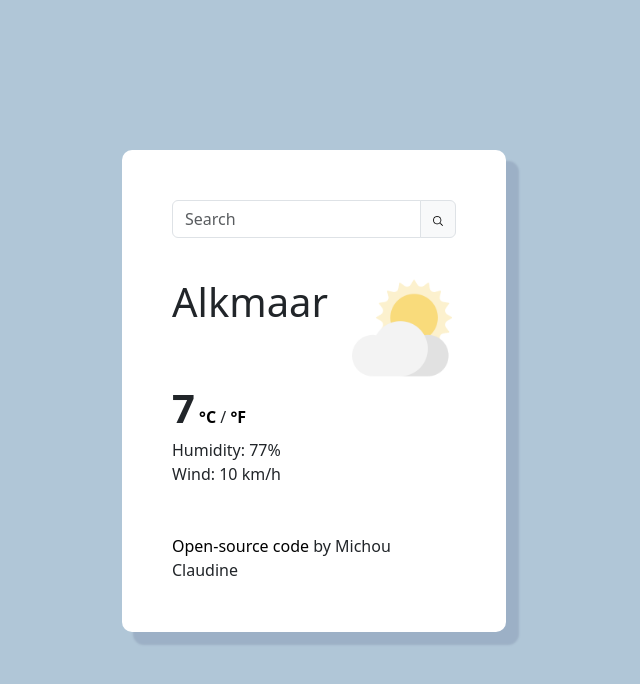
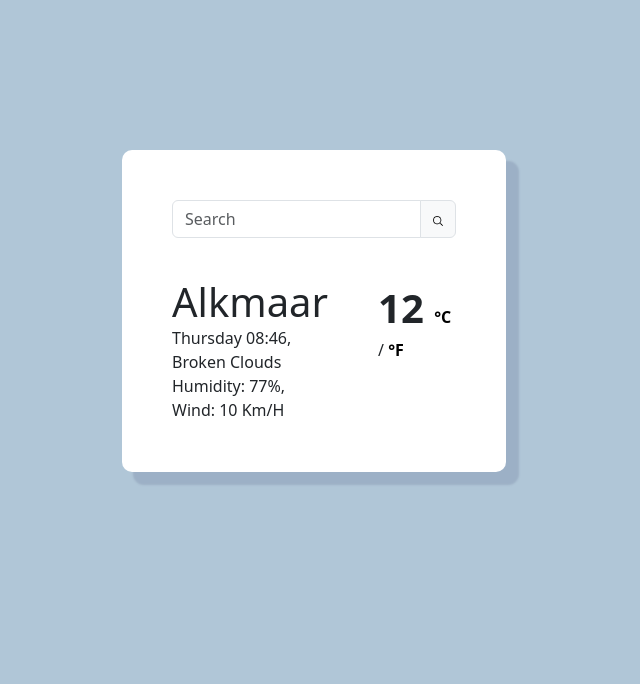
Before and after one commit to michouclaudine-code/weather-app, a plain HTML site: page index.html in a window 1280 px wide. Shown: the whole page, without its empty margins (326-966 px from the left). Drawn offline with nearby package versions, Linux system fonts and the light colour scheme.

Commit message:
Updated HTML structure

```diff
--- a/index.html
+++ b/index.html
@@ -17,6 +17,7 @@
   </head>
   <body>
     <div class="container">
+      <!-- Top section for search bar -->
       <div class="top">
         <div class="search">
           <form id="search-form">
@@ -36,32 +37,36 @@
           </form>
         </div>
       </div>
+      <!-- Mid section to display current weather information-->
       <div class="mid">
-        <div class="row justify-content-md-center">
-          <div class="col">
+        <div class="row">
+          <div class="col-6">
             <div class="city"><h1>Alkmaar</h1></div>
+            <ul>
+              <li>
+                <span>Thursday 08:46</span>,
+                <span class="weatherDescription">broken clouds</span>
+              </li>
+              <li>
+                <span class="humidity">Humidity: 77%</span>,
+                <span class="wind">Wind: 10 km/h</span>
+              </li>
+            </ul>
           </div>
-          <div class="col">
-            <img src="images/cloudy.png" width="100px" />
-          </div>
-          <div class="col">
-            <div class="temperature">
-              <span class="currentTemp">7</span>
-              <a href="#" id="celcius"><strong>°C</strong></a> /
-              <a href="#" id="fahrenheit"><strong>°F</strong></a>
+          <div class="col-lg-6 col-md-6 col-sm-8">
+            <div class="temperature-container d-flex justify-content-end">
+              <canvas width="52" height="52"></canvas>
+              <div class="temperature">
+                <span class="currentTemp">12 </span
+                ><a href="#" id="celcius"><strong>°C</strong></a> /
+                <a href="#" id="fahrenheit"><strong>°F</strong></a>
+              </div>
             </div>
-            <div class="humidity">Humidity: 77%</div>
-            <div class="wind">Wind: 10 km/h</div>
           </div>
         </div>
       </div>
-      <div class="github">
-        <br /><br />
-        <a href="https://github.com/michouclaudine-code/weather-app"
-          >Open-source code</a
-        >
-        by Michou Claudine
-      </div>
+
+      <!-- Bottom section to display forecast -->
     </div>
     <script src="src/index.js"></script>
   </body>
--- a/src/index.js
+++ b/src/index.js
@@ -13,6 +13,10 @@ function showTemperature(response) {
   let windElement = document.querySelector(".wind");
   let wind = Math.round(response.data.wind.speed);
   windElement.innerHTML = `Wind: ${wind} km/h`;
+
+  let weatherElement = document.querySelector(".weatherDescription");
+  let weather = response.data.weather[0].description;
+  weatherElement.innerHTML = `${weather}`;
 }
 
 function search(event) {
--- a/src/styles.css
+++ b/src/styles.css
@@ -2,6 +2,21 @@
 
 body {
   background-color: #b0c6d7;
+}
+
+h1 {
+  margin-bottom: 0;
+}
+
+li {
+  list-style: none;
+  padding: 0;
+  text-transform: capitalize;
+}
+
+ul {
+  margin: 0;
+  padding: 0;
 }
 
 .container {
```
